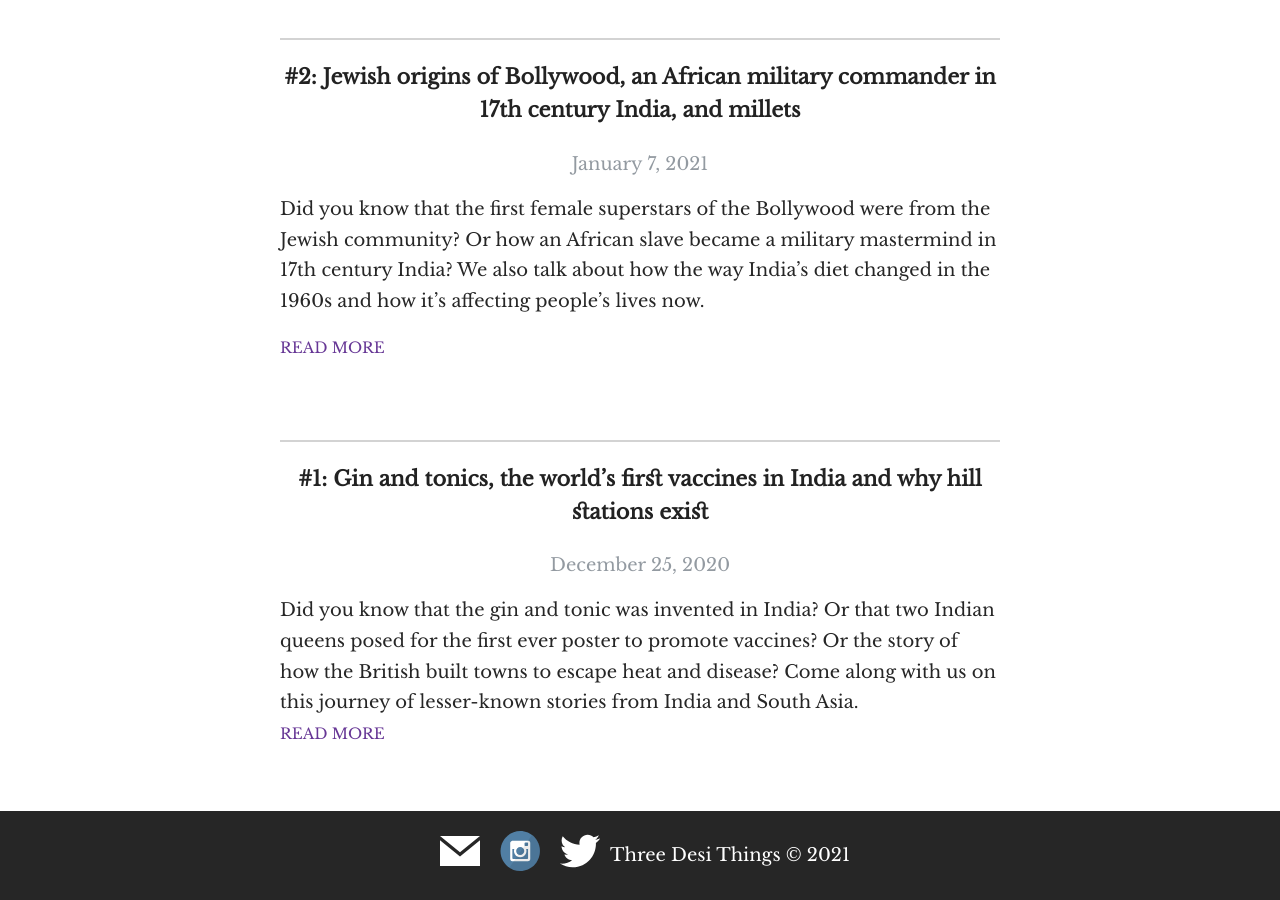
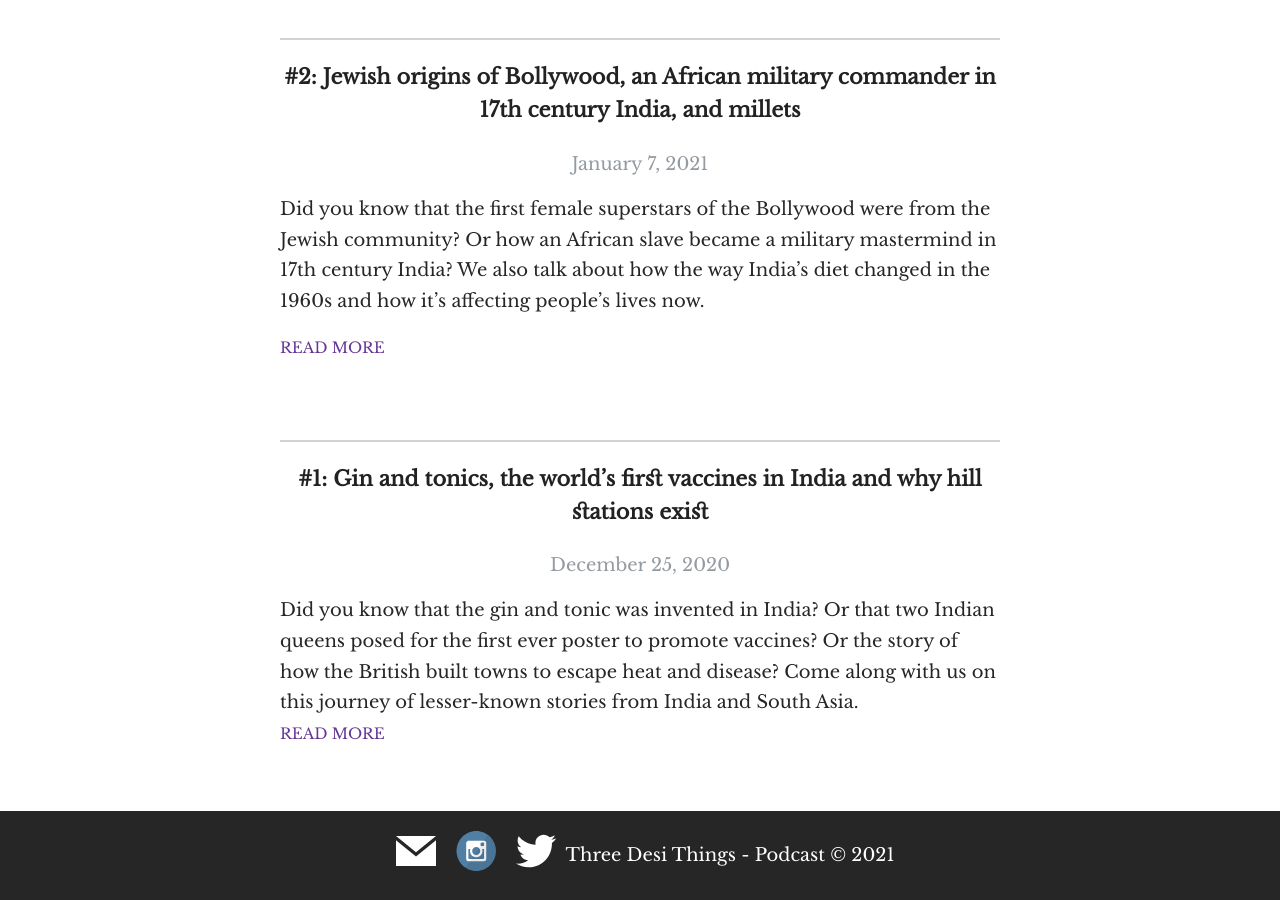
Before and after one commit to three-desi-things/three-desi-things.github.io, a Jekyll site: the page built from index.html, in a window 1280 px wide and 900 px high, scrolled down 1354 px. Built offline with Jekyll 4.4.1, drawn with Linux system fonts in a browser that asks for light colours; the list of posts is cut into pages by our own code.

Commit message:
meta keywords

```diff
--- a/_config.yml
+++ b/_config.yml
@@ -3,17 +3,17 @@
 #
 
 # Name of your site (displayed in the header)
-name: Three Desi Things
-title: Three Desi Things
-subtitle: Three desis — one Indian and two Indian-Americans — banter and joke with each other while discovering little-known facts about the food, culture, and people of India and South Asia.
+name: Three Desi Things - Podcast
+title: Three Desi Things - Podcast
+subtitle: Three desis — one Indian and two Indian-Americans — banter and joke with each other on this podcast while discovering little-known facts about the food, culture, and people of India and South Asia.
 
 # Name of the author
 author: Three Desi Beings
 
-summary: Three desis — one Indian and two Indian-Americans — banter and joke with each other while discovering little-known facts about the food, culture, and people of India and South Asia.
+summary: Three desis — one Indian and two Indian-Americans — banter and joke with each other on this podcast while discovering little-known facts about the food, culture, and people of India and South Asia.
 
 # Short bio or description (displayed in the header)
-description: Lesser-known stories about the food, culture, and people of India and South Asia.
+description: A podcast featuring lesser-known stories about the food, culture, and people of India and South Asia.
 
 # URL of your avatar or profile pic (you could use your GitHub profile pic)
 avatar: /images/tdt-logo.jpg
@@ -26,7 +26,7 @@
 # Podcast settings
 #
 
-keywords:       "food, culture, travel, india, south asia, history"
+keywords:       "podcast, desi, food, culture, travel, india, south asia, history, people of color, brown history"
 
 explicit:       "no"
 type:           "episodic" # 'serial' or 'episodic'
--- a/_includes/meta.html
+++ b/_includes/meta.html
@@ -10,6 +10,7 @@
     <meta property="og:description" content="{{ site.description }}" />
     {% endif %}
     <meta name="author" content="{{ site.name }}" />
+    <meta name="keywords" content="{{ site.keywords }}" />
 
     {% if page.title %}
     <meta property="og:title" content="{{ page.title }}" />
```
